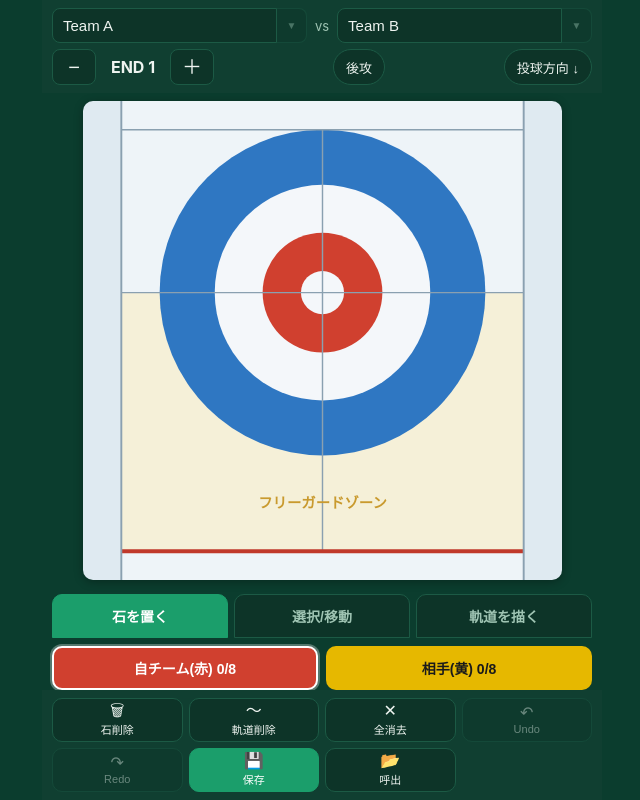
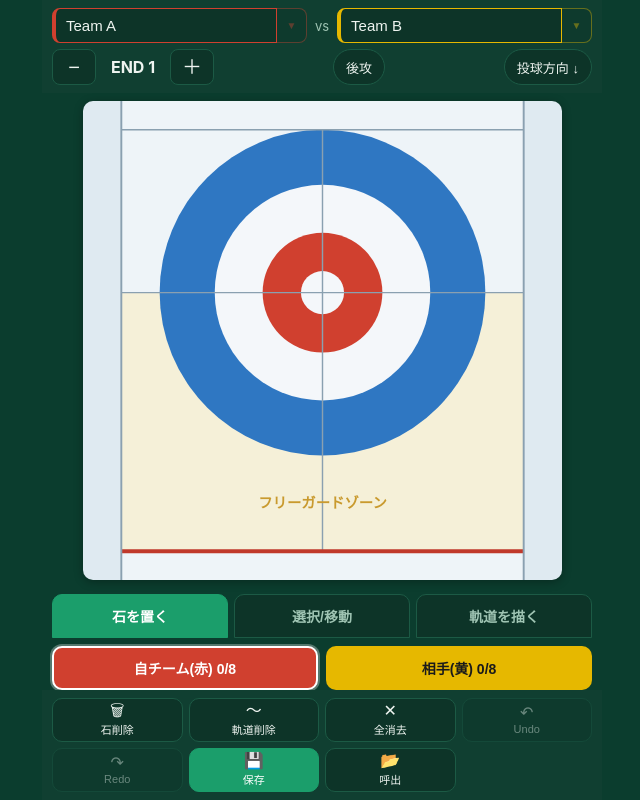
Before and after one commit to suezou6241-arch/curling-strategy-board, a React (Vite) app: page / in a window 1280 px wide. Shown: the whole page, without its empty margins (318-958 px from the left). Built offline with nearby package versions, Linux system fonts and the light colour scheme.

Commit message:
チーム名入力欄を石の色に合わせる(自=赤/相手=黄)

```diff
--- a/src/App.tsx
+++ b/src/App.tsx
@@ -227,6 +227,7 @@ export default function App() {
             options={teamNames}
             onRemoveOption={handleRemoveTeamName}
             ariaLabel="自チーム名"
+            variant="own"
           />
           <span className="vs">vs</span>
           <TeamNameInput
@@ -235,6 +236,7 @@ export default function App() {
             options={teamNames}
             onRemoveOption={handleRemoveTeamName}
             ariaLabel="対戦相手名"
+            variant="opp"
           />
         </div>
         <div className="header-row">
--- a/src/TeamNameInput.tsx
+++ b/src/TeamNameInput.tsx
@@ -8,6 +8,8 @@ interface Props {
   // 履歴から削除
   onRemoveOption: (name: string) => void;
   ariaLabel: string;
+  // 石の色に合わせた見た目(own=赤 / opp=黄)
+  variant: "own" | "opp";
 }
 
 // チーム名の入力欄 + 履歴ドロップダウン(選択・削除可能)のコンボボックス。
@@ -17,6 +19,7 @@ export function TeamNameInput({
   options,
   onRemoveOption,
   ariaLabel,
+  variant,
 }: Props) {
   const [open, setOpen] = useState(false);
   const rootRef = useRef<HTMLDivElement | null>(null);
@@ -39,7 +42,7 @@ export function TeamNameInput({
   }
 
   return (
-    <div className="team-name" ref={rootRef}>
+    <div className={`team-name ${variant}`} ref={rootRef}>
       <input
         className="team-input"
         value={value}
--- a/src/index.css
+++ b/src/index.css
@@ -85,6 +85,27 @@ body {
 }
 .team-dropdown-btn:disabled {
   opacity: 0.4;
+}
+
+/* チーム名を石の色に合わせる */
+.team-name.own .team-input {
+  border-color: var(--own);
+  border-left: 4px solid var(--own);
+}
+.team-name.own .team-dropdown-btn {
+  border-color: var(--own);
+  color: var(--own);
+}
+.team-name.opp .team-input {
+  border-color: var(--opp);
+  border-left: 4px solid var(--opp);
+}
+.team-name.opp .team-dropdown-btn {
+  border-color: var(--opp);
+  color: var(--opp);
+}
+.team-name .team-input:focus {
+  outline: none;
 }
 .team-options {
   position: absolute;
```
